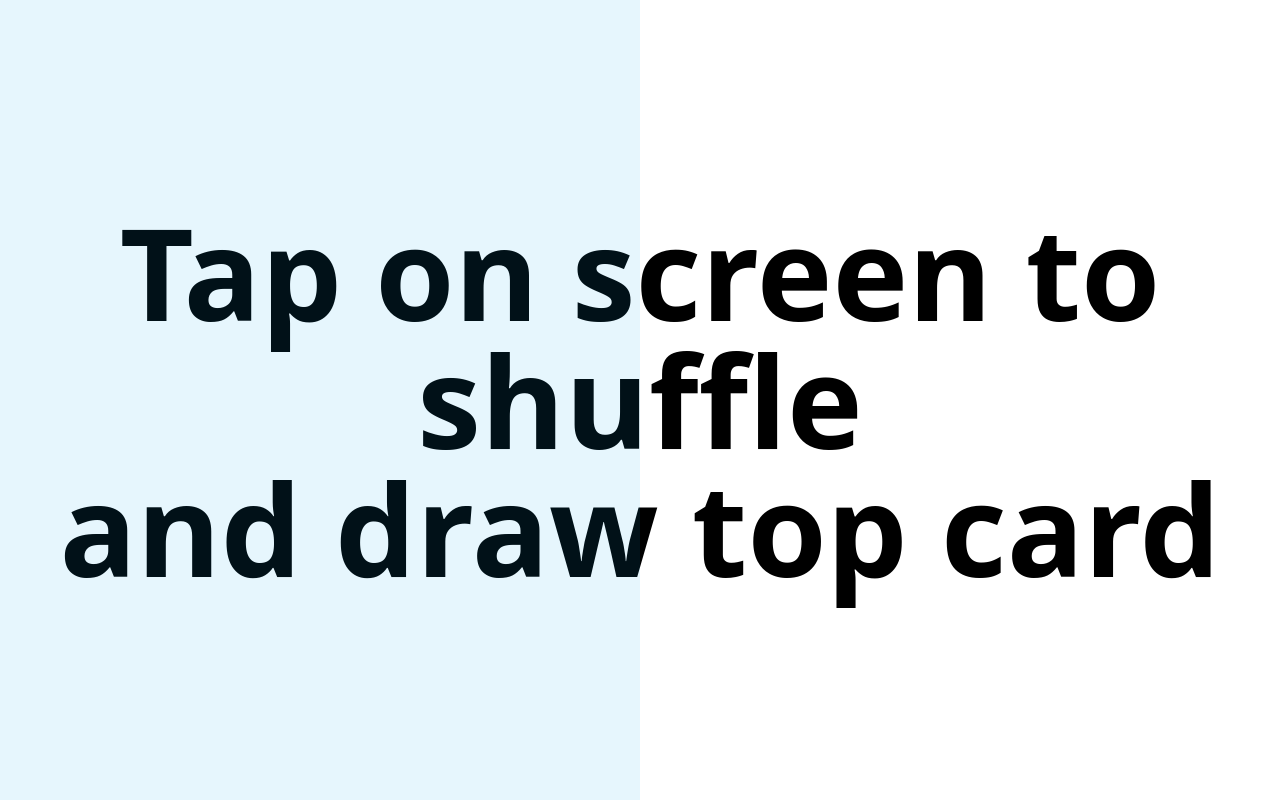
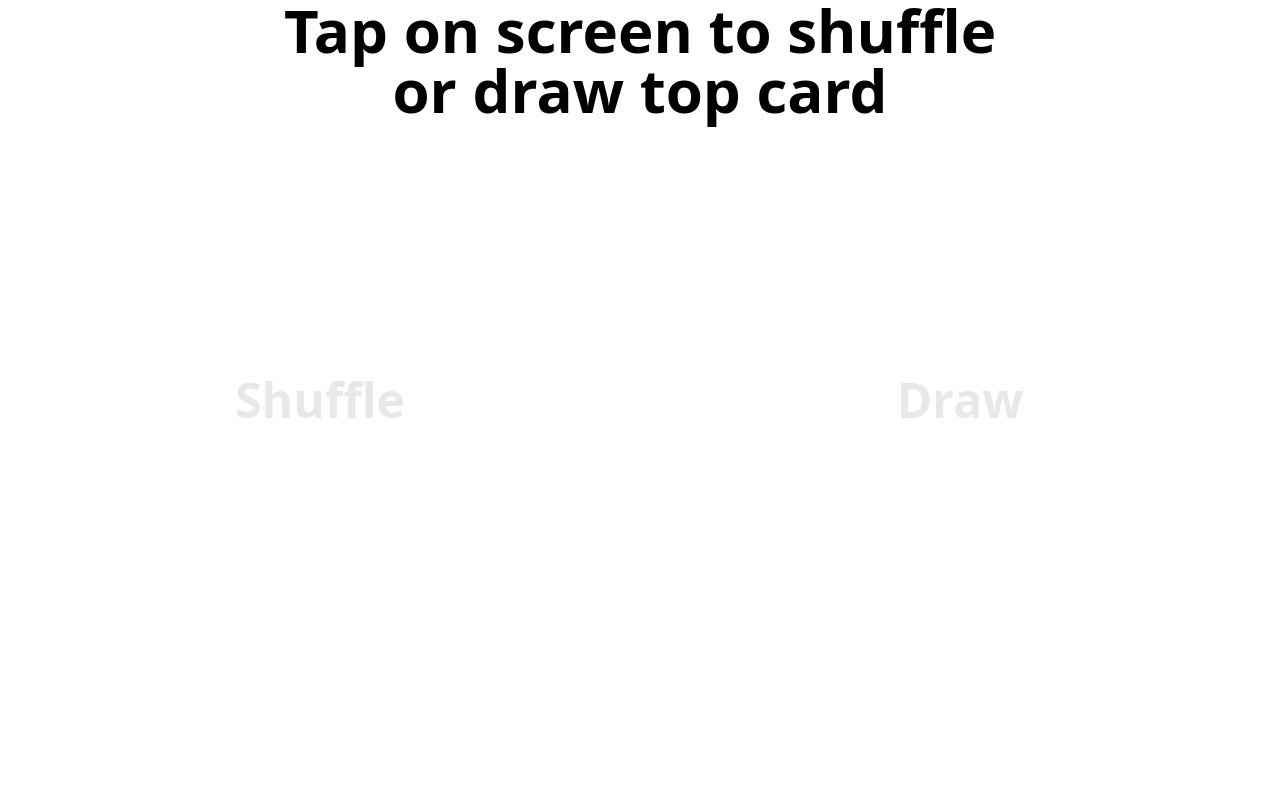
Before and after one commit to nick1n/heat, a Vue app: page /#/ai in a window 1280 px wide. Built offline with nearby package versions, Linux system fonts and the light colour scheme.

Commit message:
improved ui slightly

```diff
--- a/src/views/AIView.vue
+++ b/src/views/AIView.vue
@@ -5,13 +5,17 @@ const CARDS = [...Array(10).keys()]
 const cards = reactive(CARDS)
 const index = ref(-1)
 const current = computed(() => cards[index.value])
+const progress = computed(() => `width: ${((index.value + 1) / cards.length) * 100}%`)
 
 function click(val: number) {
-  if (index.value === -1) {
+  if (val === -1 && index.value === -1) {
+    shuffle(cards)
     shuffle(cards)
     shuffle(cards)
   }
+
   index.value += val
+
   if (index.value < -1 || index.value >= cards.length) {
     index.value = -1
   }
@@ -27,24 +31,36 @@ function shuffle(array: number[]) {
 
 <template>
   <div>
-    <div class="fixed left-0 top-0 w-svw h-svh flex items-center justify-center text-9xl text-center font-bold bg-white z-0" :class="{ 'z-10': index === -1 }">
+    <div class="fixed left-0 top-0 z-0 flex h-screen w-screen justify-center bg-white text-center text-6xl font-bold" :class="{ 'z-10': index === -1 }">
       Tap on screen to shuffle<br />
-      and draw top card
+      or draw top card
     </div>
-    <img src="/img/card-00.png" class="fixed left-0 top-0 w-svw h-svh z-0" :class="{ 'z-10': current === 0 }" />
-    <img src="/img/card-01.png" class="fixed left-0 top-0 w-svw h-svh z-0" :class="{ 'z-10': current === 1 }" />
-    <img src="/img/card-02.png" class="fixed left-0 top-0 w-svw h-svh z-0" :class="{ 'z-10': current === 2 }" />
-    <img src="/img/card-03.png" class="fixed left-0 top-0 w-svw h-svh z-0" :class="{ 'z-10': current === 3 }" />
-    <img src="/img/card-04.png" class="fixed left-0 top-0 w-svw h-svh z-0" :class="{ 'z-10': current === 4 }" />
-    <img src="/img/card-05.png" class="fixed left-0 top-0 w-svw h-svh z-0" :class="{ 'z-10': current === 5 }" />
-    <img src="/img/card-06.png" class="fixed left-0 top-0 w-svw h-svh z-0" :class="{ 'z-10': current === 6 }" />
-    <img src="/img/card-07.png" class="fixed left-0 top-0 w-svw h-svh z-0" :class="{ 'z-10': current === 7 }" />
-    <img src="/img/card-08.png" class="fixed left-0 top-0 w-svw h-svh z-0" :class="{ 'z-10': current === 8 }" />
-    <img src="/img/card-09.png" class="fixed left-0 top-0 w-svw h-svh z-0" :class="{ 'z-10': current === 9 }" />
-    <div class="fixed left-0 top-0 w-svw h-svh text-center font-bold z-20">{{ index === -1 ? '' : index + 1 }}</div>
-    <div class="fixed left-0 top-0 w-svw h-svh grid-cols-2 grid z-30">
-      <div @click="click(-1)" class="cursor-pointer hover:bg-sky-500/10 select-none"></div>
-      <div @click="click(1)" class="cursor-pointer hover:bg-sky-500/10 select-none"></div>
+    <img src="/img/card-00.png" class="fixed left-0 top-0 z-0 h-screen w-screen" :class="{ 'z-10': current === 0 }" />
+    <img src="/img/card-01.png" class="fixed left-0 top-0 z-0 h-screen w-screen" :class="{ 'z-10': current === 1 }" />
+    <img src="/img/card-02.png" class="fixed left-0 top-0 z-0 h-screen w-screen" :class="{ 'z-10': current === 2 }" />
+    <img src="/img/card-03.png" class="fixed left-0 top-0 z-0 h-screen w-screen" :class="{ 'z-10': current === 3 }" />
+    <img src="/img/card-04.png" class="fixed left-0 top-0 z-0 h-screen w-screen" :class="{ 'z-10': current === 4 }" />
+    <img src="/img/card-05.png" class="fixed left-0 top-0 z-0 h-screen w-screen" :class="{ 'z-10': current === 5 }" />
+    <img src="/img/card-06.png" class="fixed left-0 top-0 z-0 h-screen w-screen" :class="{ 'z-10': current === 6 }" />
+    <img src="/img/card-07.png" class="fixed left-0 top-0 z-0 h-screen w-screen" :class="{ 'z-10': current === 7 }" />
+    <img src="/img/card-08.png" class="fixed left-0 top-0 z-0 h-screen w-screen" :class="{ 'z-10': current === 8 }" />
+    <img src="/img/card-09.png" class="fixed left-0 top-0 z-0 h-screen w-screen" :class="{ 'z-10': current === 9 }" />
+    <div class="fixed left-0 top-0 z-20 bg-indigo-400 text-center text-sm font-bold text-white transition-all duration-500" :style="progress">
+      {{ index === -1 ? '' : index + 1 }}
+    </div>
+    <div class="fixed left-0 top-0 z-30 grid h-screen w-screen grid-cols-2">
+      <button
+        @click="click(-1)"
+        class="cursor-pointer select-none text-center text-5xl font-bold text-gray-800 opacity-10 transition-opacity duration-500 active:opacity-90 active:duration-0"
+      >
+        {{ index === -1 ? 'Shuffle' : 'Prev' }}
+      </button>
+      <button
+        @click="click(1)"
+        class="cursor-pointer select-none text-center text-5xl font-bold text-gray-800 opacity-10 transition-opacity duration-500 active:opacity-90 active:duration-0"
+      >
+        {{ index < cards.length - 1 ? 'Draw' : 'End' }}
+      </button>
     </div>
   </div>
 </template>
```
